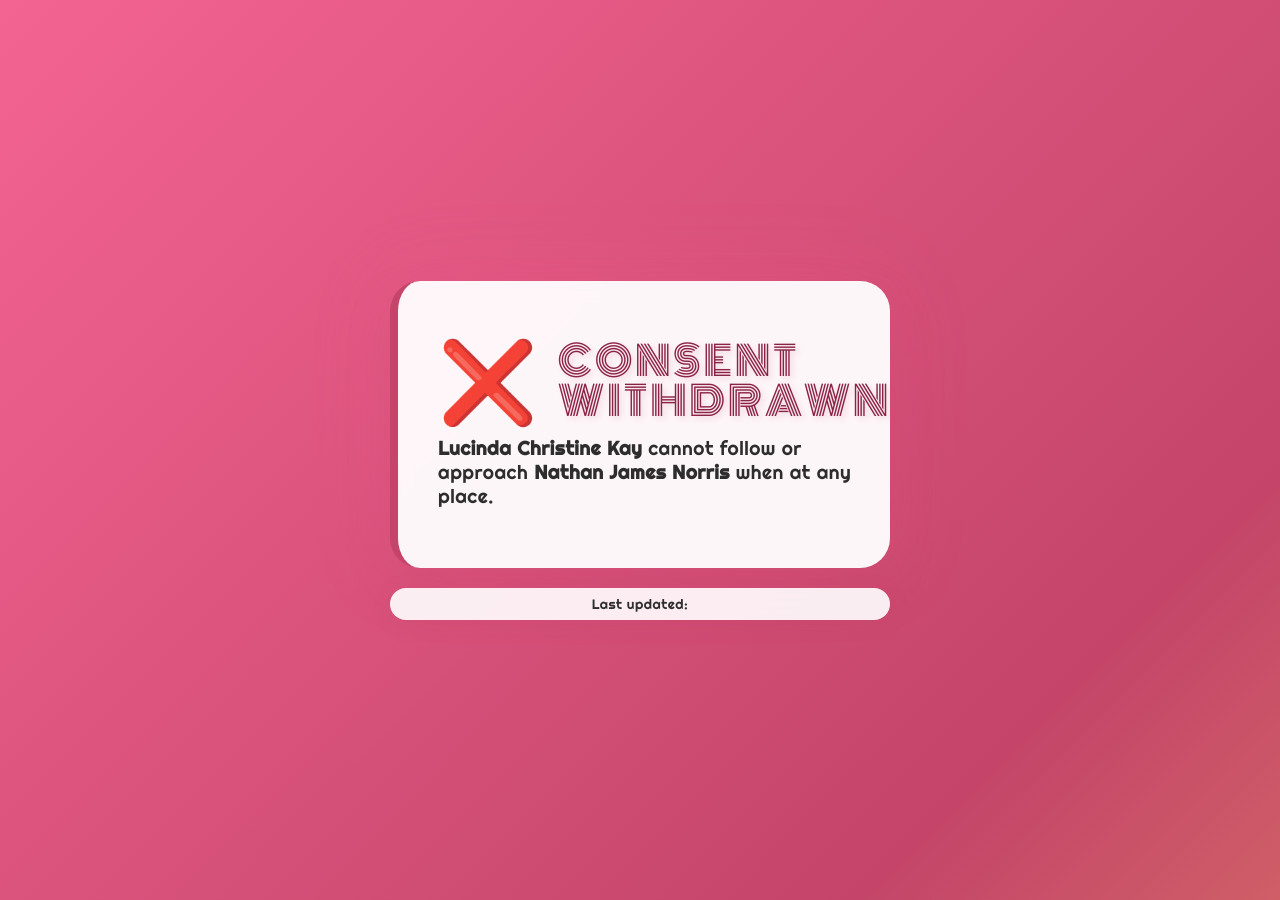
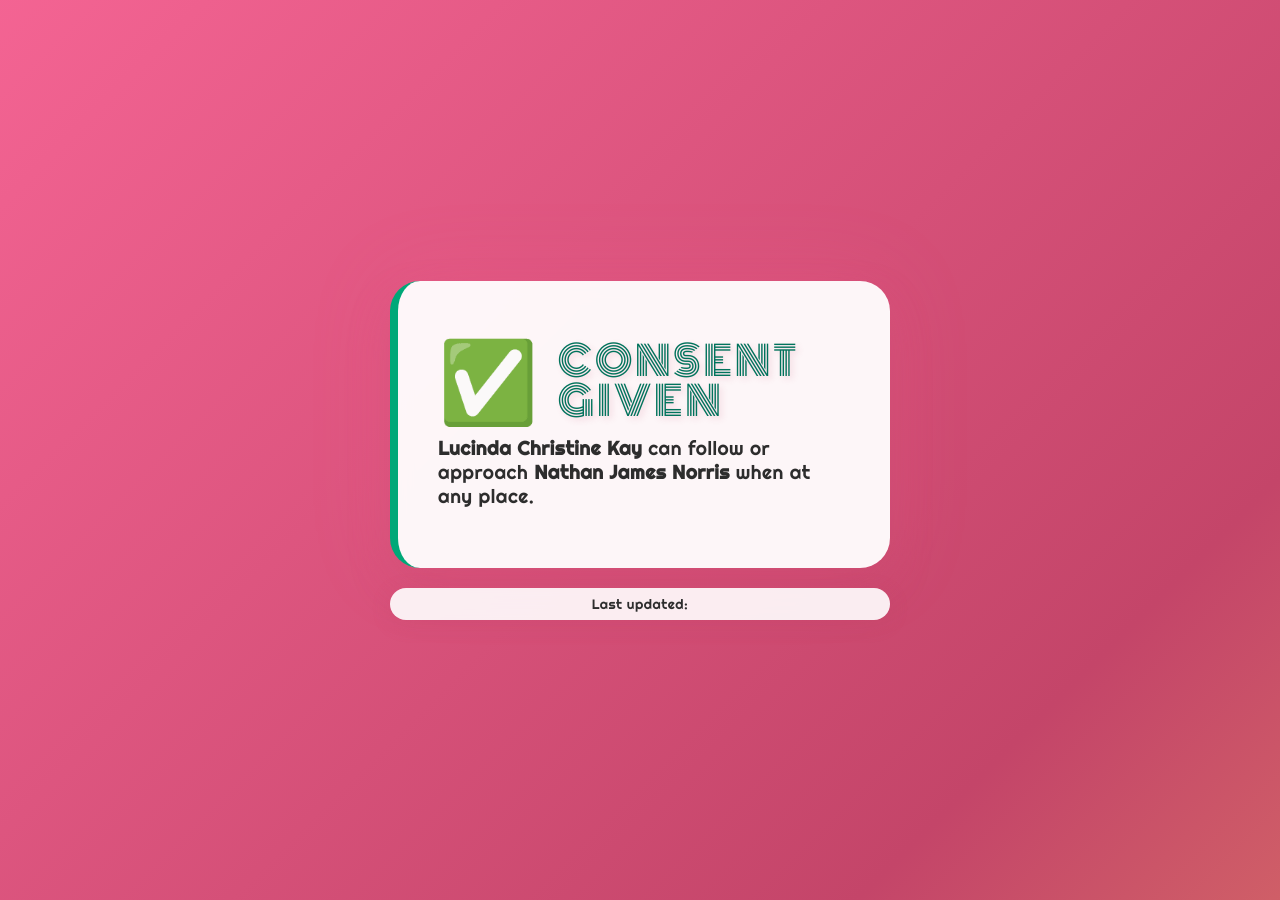
Before and after one commit to nathanjnorris/consent, a Jekyll site: the page built from index.html, in a window 1280 px wide. Built offline with Jekyll 4.4.1, drawn with Linux system fonts in a browser that asks for light colours.

Commit message:
feat: provide `consent`

```diff
--- a/_config.yml
+++ b/_config.yml
@@ -19,9 +19,8 @@ fonts:
     - "https://fonts.googleapis.com/css2?family=Righteous&family=Monoton&display=swap"
 
 # Consent Status Configuration
-# Change this value to update the consent status
 # Valid values: "given" or "withdrawn"
-consent_status: "withdrawn"
+consent_status: "given"
 
 # Dynamically populated when GH runner builds site
 last_updated: ""
```
